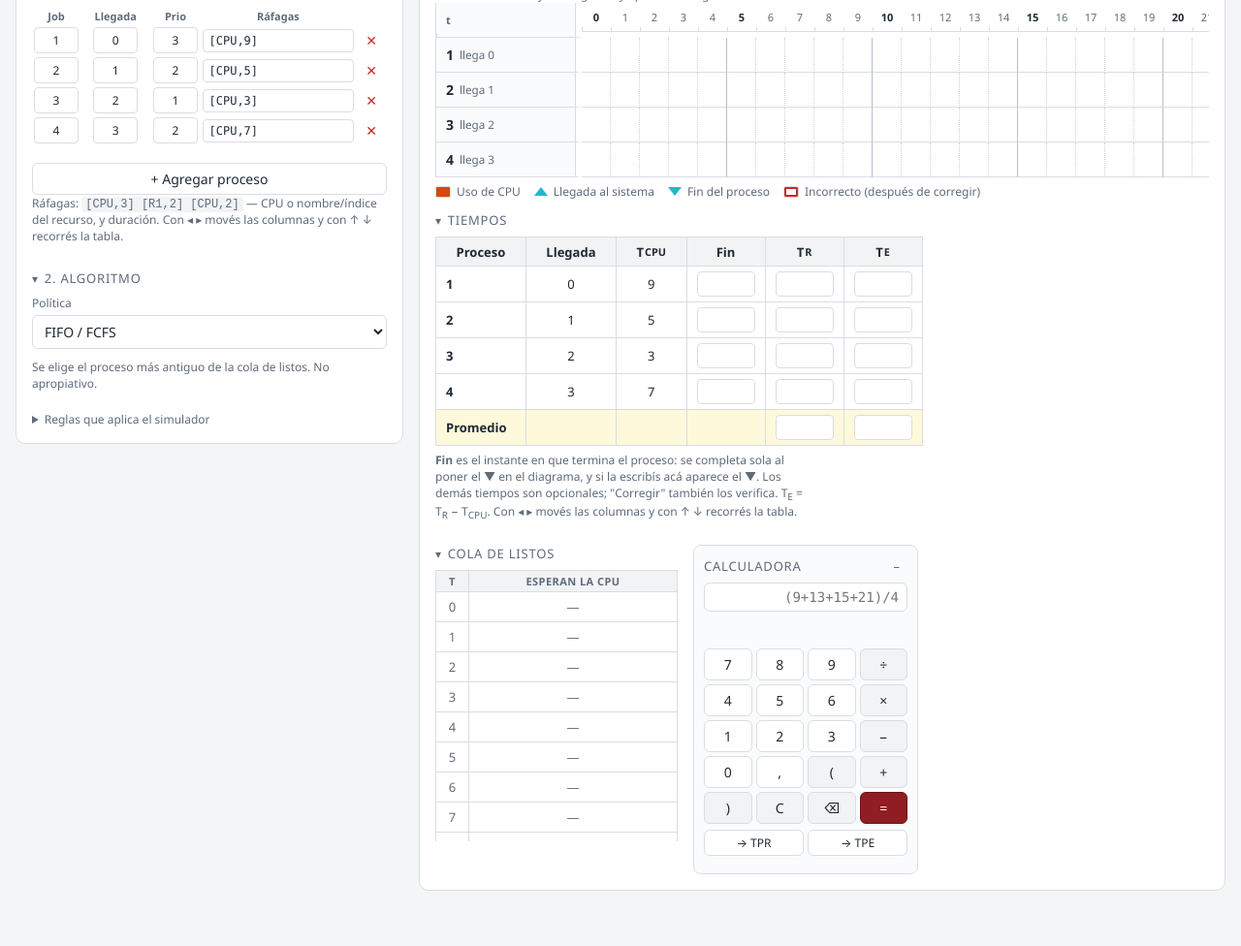
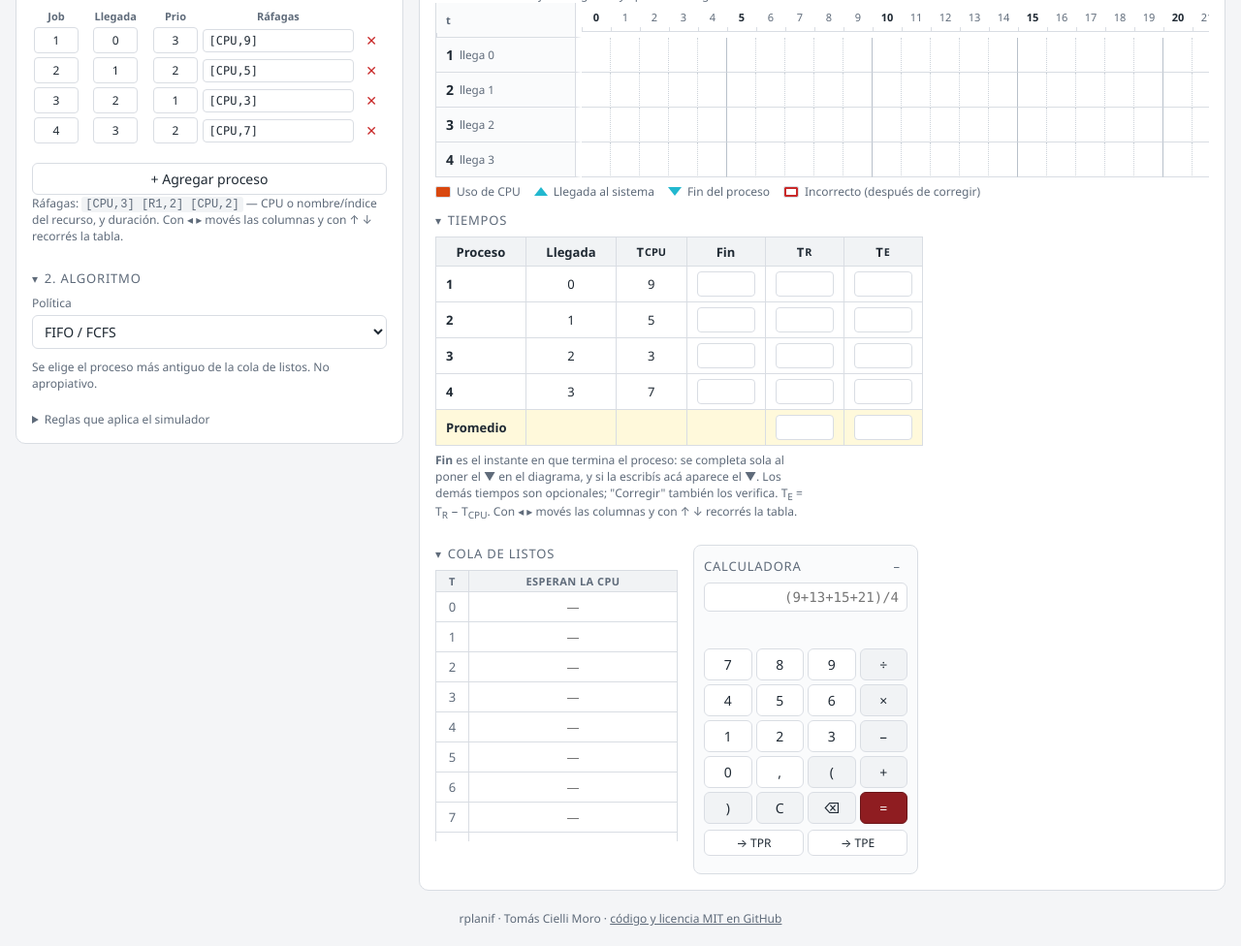
Before and after one commit to TomasCielli/rplanif, a website: page index.html in a window 1280 px wide. Shown: the part 260-1236 px from the top of the page at 97% size. Before the commit the page ends 1195 px from the top, so only its background shows below. Drawn offline with Linux system fonts and the light colour scheme.

Commit message:
docs: licencia MIT, crédito en la app y enlace al sitio publicado

```diff
--- a/css/styles.css
+++ b/css/styles.css
@@ -318,3 +318,7 @@ table:hover .colhead .mv, .colhead .mv:focus-visible { opacity: 1; }
 .readyq-table input:focus { border-color: var(--border); background: var(--panel); }
 .metrics-box .readyq-table input.wrong { border-color: var(--bad); background: var(--bad-bg); }
 .metrics-box .readyq-table input.right { border-color: var(--ok); background: var(--ok-bg); }
+
+/* ---------- Pie ---------- */
+.credits { padding: 4px 16px 20px; font-size: 12px; color: var(--muted); text-align: center; }
+.credits a { color: inherit; }
--- a/index.html
+++ b/index.html
@@ -187,6 +187,10 @@ TAREA ''1'' PRIORIDAD=2 INICIO=0
     </section>
   </main>
 
+  <footer class="credits">
+    rplanif · Tomás Cielli Moro · <a href="https://github.com/TomasCielli/rplanif" target="_blank" rel="noopener">código y licencia MIT en GitHub</a>
+  </footer>
+
   <script>
     // Aplica el tema antes del primer pintado para evitar el destello claro.
     (function () {
```
Also changed, not shown: README.md, 1 other file.
